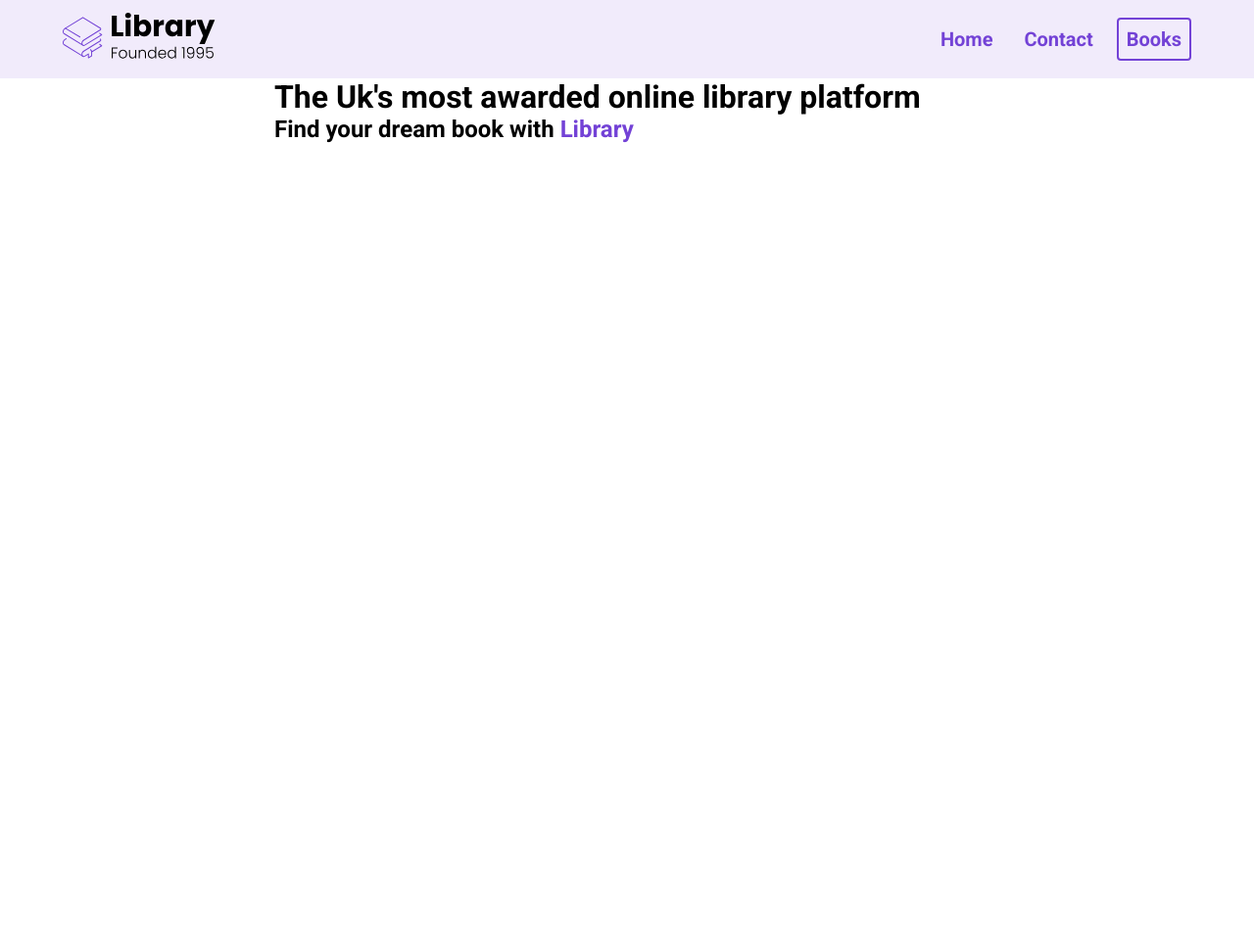
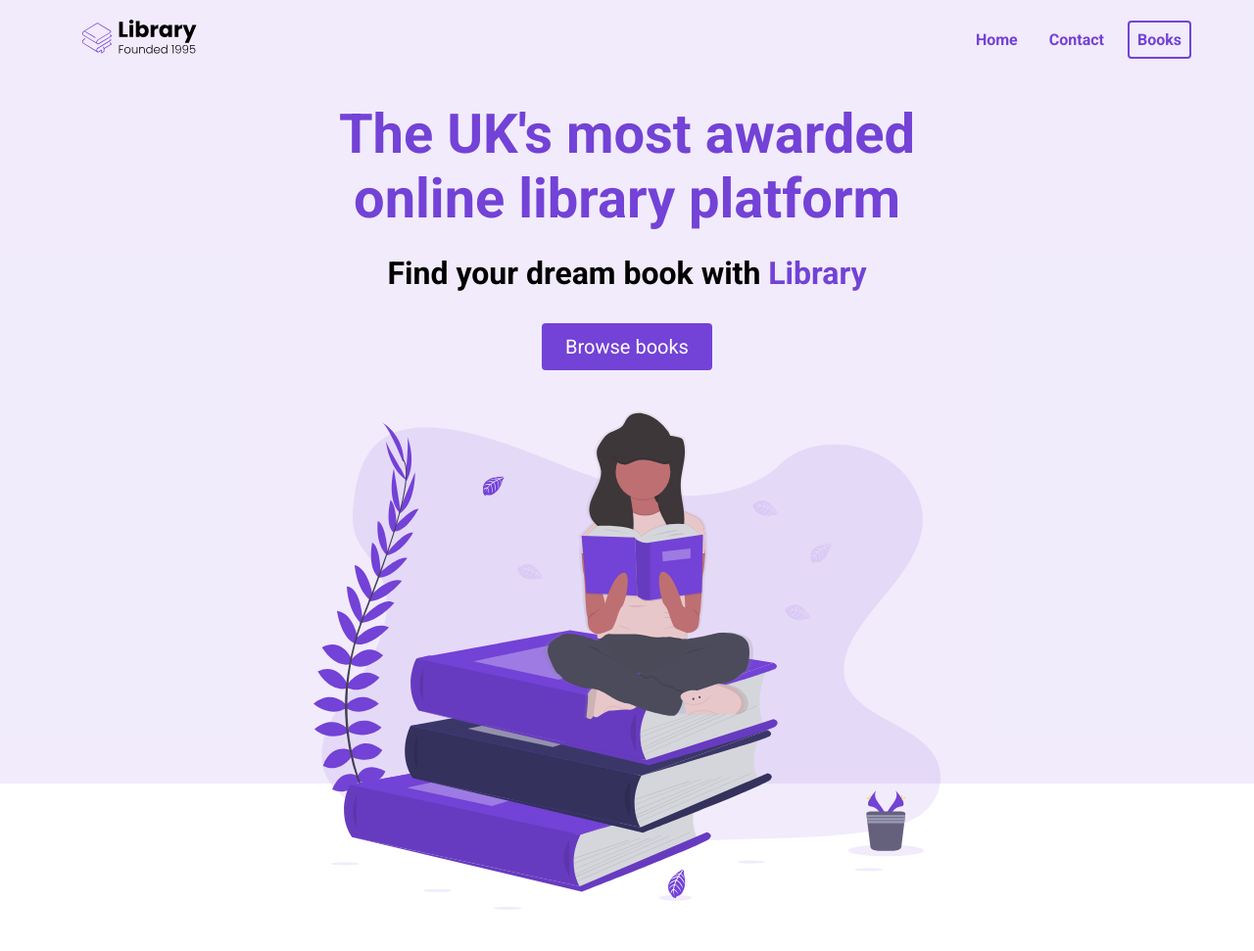
Before and after one commit to michaelcbatista/Library, a plain HTML site: page library.html in a window 1280 px wide. Shown: the whole page at 98% size. Before the commit the page ends 800 px from the top, so only its background shows below. Drawn offline with Linux system fonts and the light colour scheme.

Commit message:
Landing page

```diff
--- a/styles.css
+++ b/library.css
@@ -1,5 +1,4 @@
-@import url('https://fonts.googleapis.com/css2?family=Lato:wght@400;700&family=Roboto:wght@400;500;700&display=swap');
-
+@import url('https://fonts.googleapis.com/css2?family=Roboto:wght@400;500;700&display=swap');
 *{
     padding: 0;
     margin: 0;
@@ -10,6 +9,12 @@
 nav{
     height: 80px;
     display: flex;
+}
+
+img{
+    width: 100%;
+    height: 100%;
+    padding: 20px;
 }
 
 .nav__container{
@@ -41,7 +46,7 @@ li{
 .nav__link{
     margin-left: 16px;
     text-decoration: none;
-    font-size: 20px;
+    font: 20px;
     color: #7342d6;
     font-weight: bold;
     padding: 8px;
@@ -65,11 +70,56 @@ li{
 }
 
 header{
-    height: calc(100% - 80px);
+    height: calc(100vh - 80px);
 }
 
 .header__container{
+    padding-top: 24px;
     width: 100%;
     max-width: 720px;
     margin: 0 auto;
+    height: 100%;
+    display: flex;
+    flex-direction: column;
+    justify-content: space-around;
 }
+
+.header__description{
+    display: flex;
+    flex-direction: column;
+    align-items: center;
+}
+
+h1{
+    font-size: 56px;
+    color: #7342d6;
+    margin-bottom: 24px;
+    text-align: center;
+}
+
+h2{
+    font-size: 32px;
+    margin-bottom: 32px;
+    text-align: center;
+}
+
+button{
+    cursor: pointer;
+}
+
+button:active{
+    transform: translateY(1px);
+}
+
+.btn{
+    background-color: #7342d6;
+    color: white;
+    padding: 12px 24px;
+    font-size: 20px;
+    border-radius: 4px;
+    border: none;
+}
+
+.header__img--wrapper{
+    padding: 20px;
+}
--- a/index.html
+++ b/library.html
@@ -5,7 +5,7 @@
     <meta http-equiv="X-UA-Compatible" content="IE=edge">
     <meta name="viewport" content="width=device-width, initial-scale=1.0">
     <title>Library</title>
-    <link rel="stylesheet" href="./styles.css">
+    <link rel="stylesheet" href="./library.css">
 </head>
 <body>
     <section id="landing">
@@ -19,14 +19,18 @@
             </ul>
             </div>
         </nav>
-    </section>
         <header>
             <div class="header__container">
                 <div class="header__description">
-                <h1>The Uk's most awarded online library platform</h1>
+                    <h1>The UK's most awarded online library platform</h1>
                     <h2>Find your dream book with <span class="purple">Library</span></h2>
+                    <button class="btn">Browse books</button>
                 </div>
+                <figure class="header__img--wrapper">
+                    <img src="./assets/Undraw_Books.svg" alt="">
+                </figure>
             </div>
         </header>
+    </section>
 </body>
 </html>
```
Lines whose indentation alone changed are shown as unchanged.
